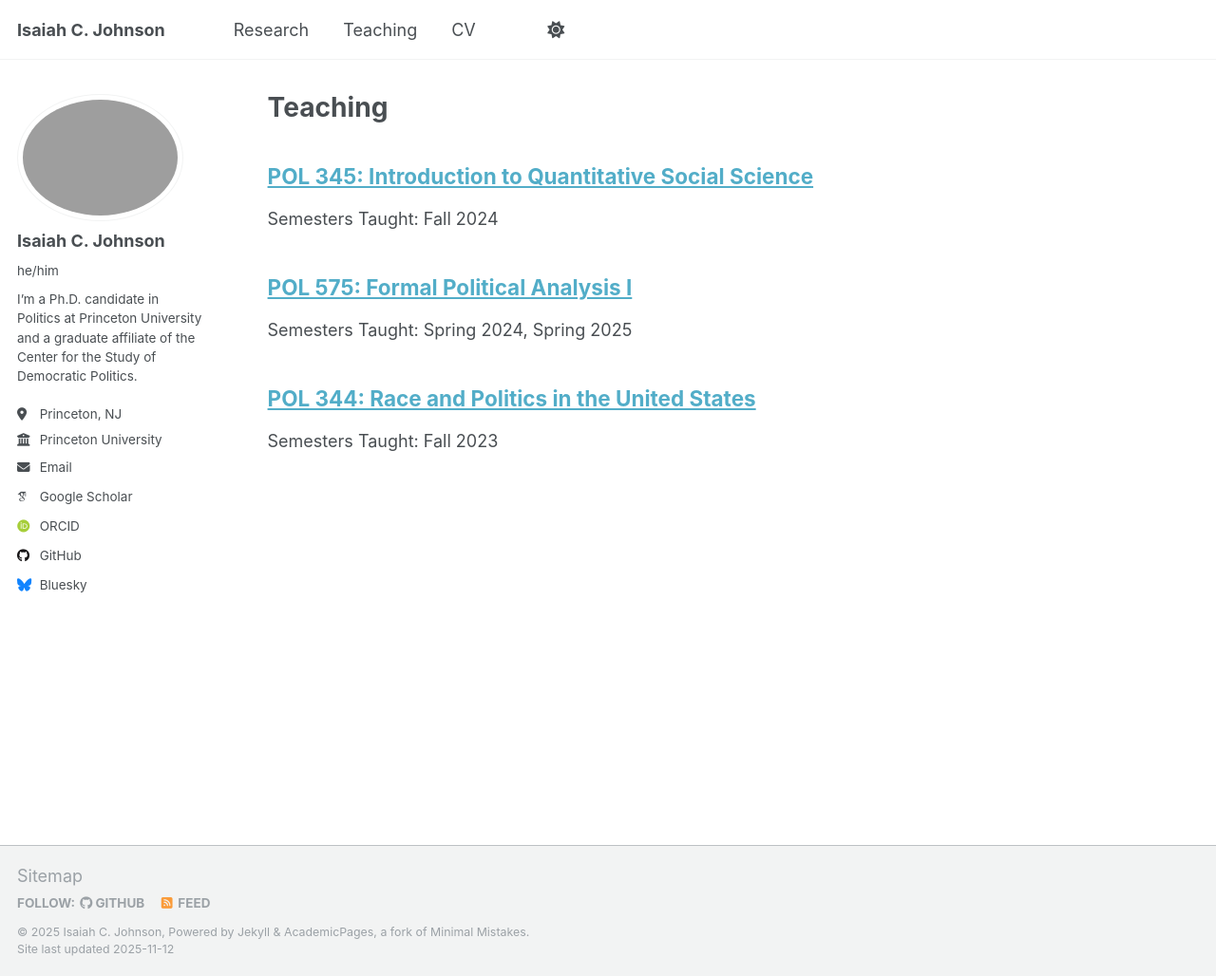
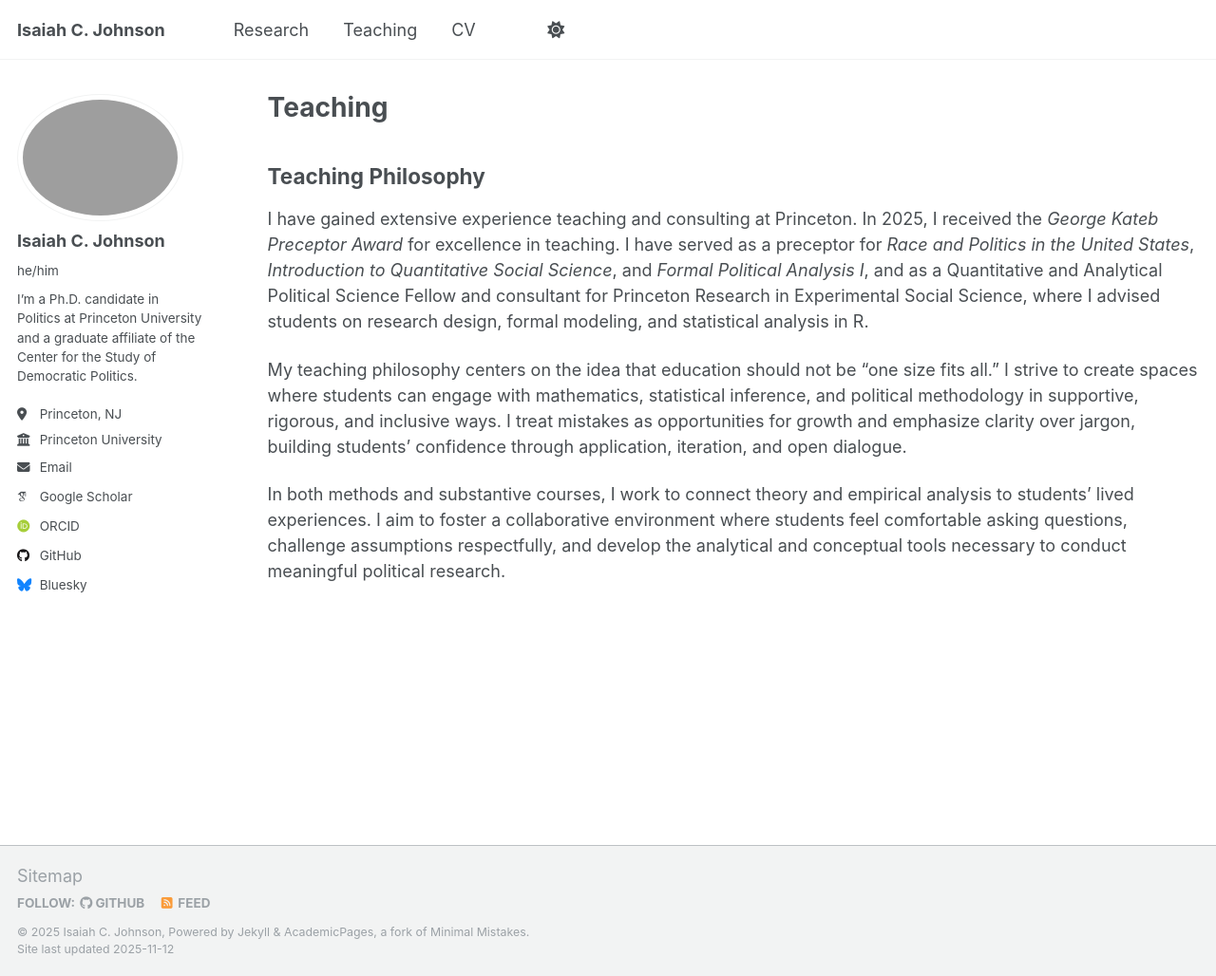
Before and after one commit to isaiahcjohnson/IsaiahCJohnson.github.io, a Jekyll site: the page built from _pages/teaching.md, in a window 1280 px wide and 1028 px high. Shown: the whole window at 95% size. Built offline with Jekyll 4.4.1, drawn with Linux system fonts in a browser that asks for light colours; some web fonts are replaced.

Commit message:
modified:   _pages/about.md 	new file:   _pages/teaching.md 	modified:   files/JohnsonI_CV.pdf

```diff
--- /dev/null
+++ b/_pages/teaching.md
@@ -0,0 +1,19 @@
+---
+layout: archive
+title: "Teaching"
+permalink: /teaching/
+author_profile: true
+header: false
+collection: teaching
+entries_layout: list
+redirect_from:
+  - /teaching.html
+---
+
+## Teaching Philosophy
+
+I have gained extensive experience teaching and consulting at Princeton. In 2025, I received the *George Kateb Preceptor Award* for excellence in teaching. I have served as a preceptor for *Race and Politics in the United States*, *Introduction to Quantitative Social Science*, and *Formal Political Analysis I*, and as a Quantitative and Analytical Political Science Fellow and consultant for Princeton Research in Experimental Social Science, where I advised students on research design, formal modeling, and statistical analysis in R.
+
+My teaching philosophy centers on the idea that education should not be “one size fits all.” I strive to create spaces where students can engage with mathematics, statistical inference, and political methodology in supportive, rigorous, and inclusive ways. I treat mistakes as opportunities for growth and emphasize clarity over jargon, building students’ confidence through application, iteration, and open dialogue.
+
+In both methods and substantive courses, I work to connect theory and empirical analysis to students’ lived experiences. I aim to foster a collaborative environment where students feel comfortable asking questions, challenge assumptions respectfully, and develop the analytical and conceptual tools necessary to conduct meaningful political research.
```
Also changed, not shown: _pages/about.md (+5 -3 lines), 1 other file.
